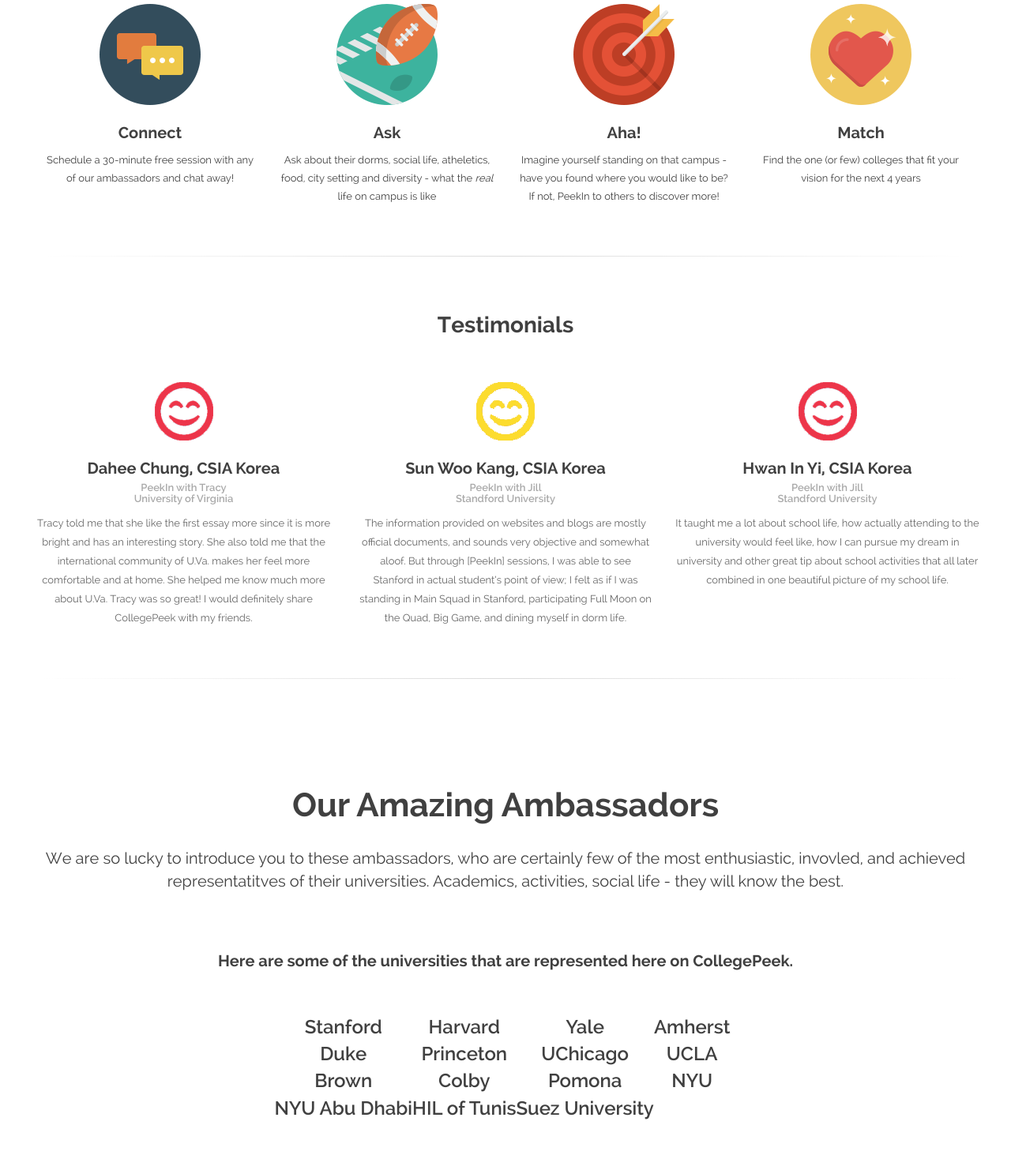
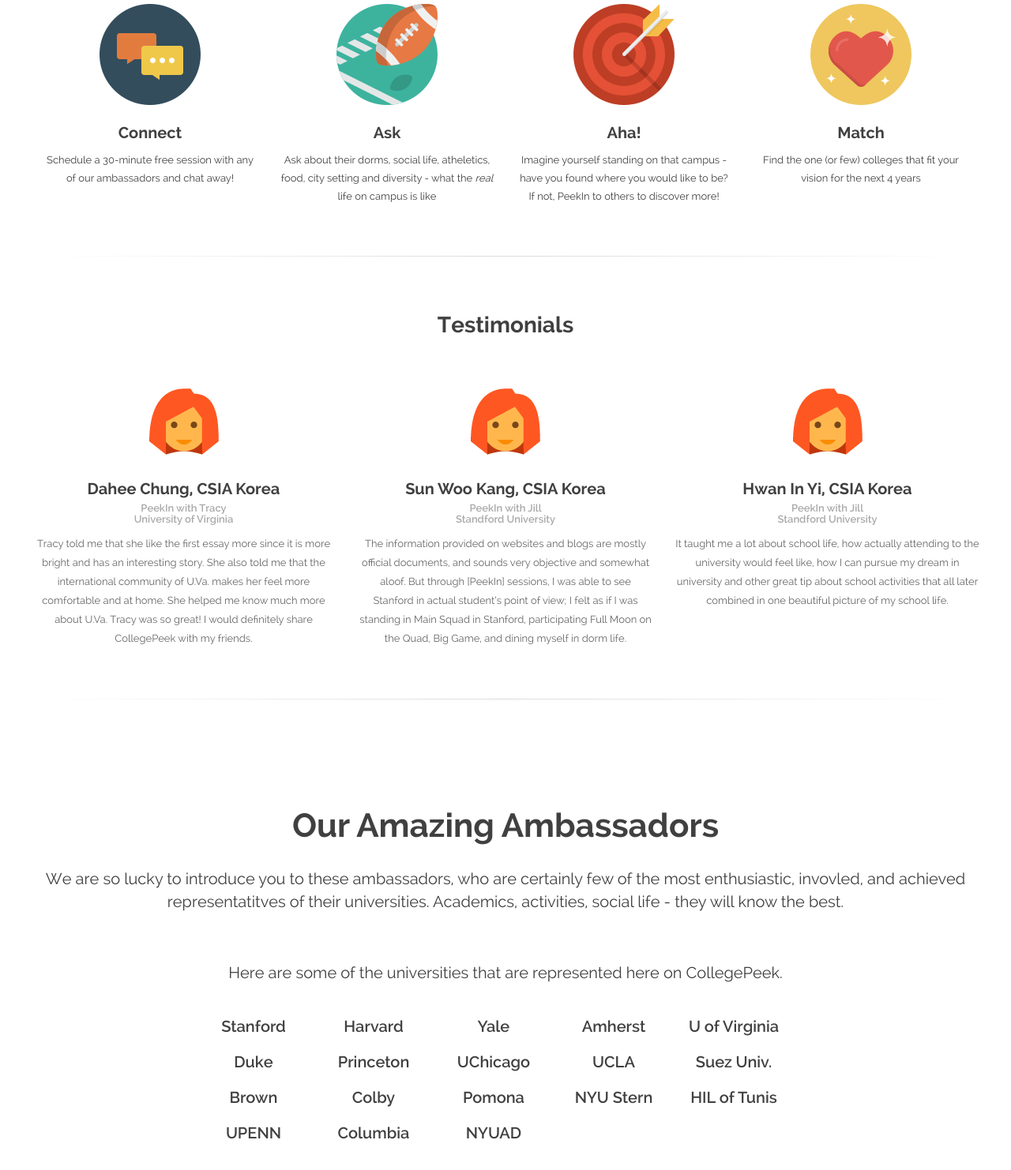
Before and after one commit to collegepeek/CollegePeek, a plain HTML site: page index.html in a window 1280 px wide. Shown: the part 1309-2791 px from the top of the page at 79% size. Drawn offline with nearby package versions, Linux system fonts and the light colour scheme.

Commit message:
pls be final

```diff
--- a/css/style.css
+++ b/css/style.css
@@ -544,11 +544,14 @@
 table.nametable{
 	padding:0 20px;
 	font-family: 'raleway-semibold', arial;
-	font-size:24px;
+	font-size:20px;
 	color:#404040;
 	text-align:center;
 	font-weight: 300;
 	float:left;
+	line-height: 25px;
+	width:760px
+	;
 
 
 }
--- a/index.html
+++ b/index.html
@@ -71,7 +71,8 @@
 				</div>
 			</div>
 		</div>
-	</div></div></div>
+	</div>
+
 		<div class="container">
 			<div class="row wrap">
 				<div class="col-md-12 gallery">
@@ -95,12 +96,13 @@
 				</div>
 			</div>
 		</div>
+	</div>
 
 		<div class="container">
 			<div class="row Ama">
 			<div class="col-md-1"></div>
 				<div class="col-md-10">
-					<h3>Finding the right college is hard,<br>especially for international students.</h3><br>
+					<h3 style="font-family:'raleway-semibold'">Finding the right college is hard,<br>especially for international students.</h3><br>
 
 					<p>At CollegePeek, our ambassadors from various colleges are dedicatd to help you peek-in to the actual college life, before you apply or matriculate, to help you make the best decision possible.</p>
 					<p>
@@ -216,7 +218,7 @@
 			<div class="container">
 			<div class="row team">
 				<div class="col-md-4 b1">
-						<img class="img-responsive" src="images/picAbout/happypink.png">
+						<img class="img-responsive" src="images/picAbout/female.png">
 						<h4>Dahee Chung, CSIA Korea</h4>
 						<h5>PeekIn with Tracy<br>University of Virginia</h5>
 						<p>Tracy told me that she like the first essay more since it is more bright and has an interesting story. She also told me that the international community of U.Va. makes her feel more comfortable and at home. She helped me know much more about U.Va. Tracy was so great! I would definitely share CollegePeek with my friends.</p>
@@ -225,7 +227,7 @@
 
 
 				<div class="col-md-4">
-						<img class="img-responsive" src="images/picAbout/happyyellow.png">
+						<img class="img-responsive" src="images/picAbout/female.png">
 						<h4>Sun Woo Kang, CSIA Korea</h4>
 						<h5>PeekIn with Jill
 						<br>Standford University</h5>
@@ -235,7 +237,7 @@
 
 
 				<div class="col-md-4 b3">
-						<img class="img-responsive" src="images/picAbout/happypink.png">
+						<img class="img-responsive" src="images/picAbout/female.png">
 						<h4>Hwan In Yi, CSIA Korea</h4>
 						<h5>PeekIn with Jill<br>Standford University</h5>
 						<p>It taught me a lot about school life, how actually attending to the university would feel like, how I can pursue my dream in university and other great tip about school activities that all later combined in one beautiful picture of my school life.</p>
@@ -270,37 +272,41 @@
 					</h3>
 
 					<div class="row team">
-						<h4>Here are some of the universities that are represented here on CollegePeek.</h4>
-				<div class="col-md-3"></div>
-				<div class="col-md-6 team">
+						<p>Here are some of the universities that are represented here on CollegePeek.<br><br></p>
+
+				<div class="col-md-2 Ver" style="height: 200px"></div>
+				<div class="col-md-8 Ver" style="height: 200px">
 					<table class="nametable">
 						<tr>
 							<td>Stanford</td>
 							<td>Harvard</td>
 							<td>Yale</td>
 							<td>Amherst</td>
+							<td>U of Virginia</td>
 						</tr>
 						<tr>
 							<td>Duke</td>
 							<td>Princeton</td>
 							<td>UChicago</td>
 							<td>UCLA</td>
+							<td>Suez Univ.</td>
+
 						</tr>
 						<tr>
 							<td>Brown</td>
 							<td>Colby</td>
 							<td>Pomona</td>
-							<td>NYU</td>
+							<td>NYU Stern</td>
+							<td>HIL of Tunis</td>
 						</tr>
 						<tr>
-							<td>NYU Abu Dhabi</td>
-							<td>HIL of Tunis</td>
-							<td>Suez University</td>
-							<td></td>
+							<td>UPENN</td>
+							<td>Columbia</td>
+							<td>NYUAD</td>
 						</tr>
 					</table>
 			</div>
-			<div class="col-md-3"></div>
+			<div class="col-md-2 Ver" style="height: 200px"></div>
 			</div>
 			</div>
 		</div>
```
Also changed, not shown: css/bootstrap.css, images/picAbout/female.png (added).
